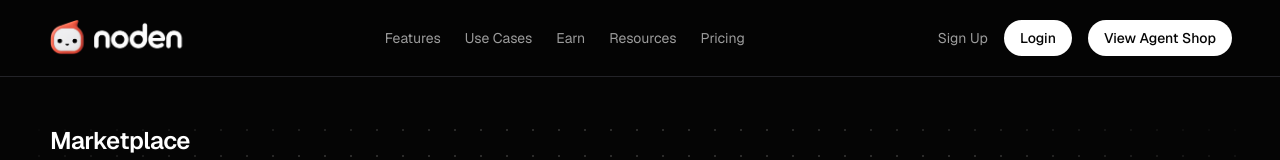
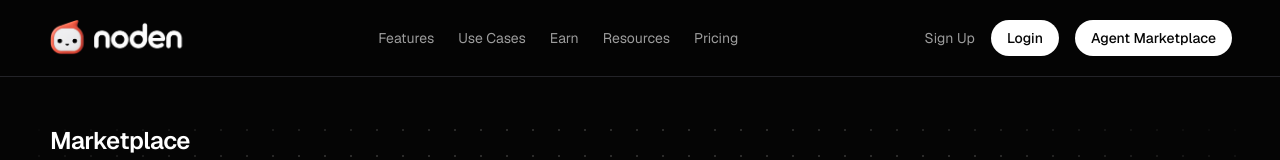
Before and after one commit to brand52agency/noden-marketplace, a Next.js app: page / in a window 1280 px wide. Shown: the top 160 px of the page. Built offline with nearby package versions, Linux system fonts and the light colour scheme; no server answers; the database is empty.

Commit message:
Rename View Agent Shop button to Agent Marketplace

```diff
--- a/components/Nav.tsx
+++ b/components/Nav.tsx
@@ -71,7 +71,7 @@ export default async function Nav() {
             href="/"
             className="rounded-full bg-ink px-4 py-2 text-sm font-medium text-bg transition-colors hover:bg-accent hover:text-white 2xl:px-5 2xl:py-2.5 2xl:text-base"
           >
-            View Agent Shop
+            Agent Marketplace
           </Link>
         </div>
 
@@ -105,7 +105,7 @@ export default async function Nav() {
             href="/"
             className="rounded-full bg-ink px-4 py-2.5 text-center text-sm font-medium text-bg"
           >
-            View Agent Shop
+            Agent Marketplace
           </Link>
         </MobileMenu>
       </div>
```
